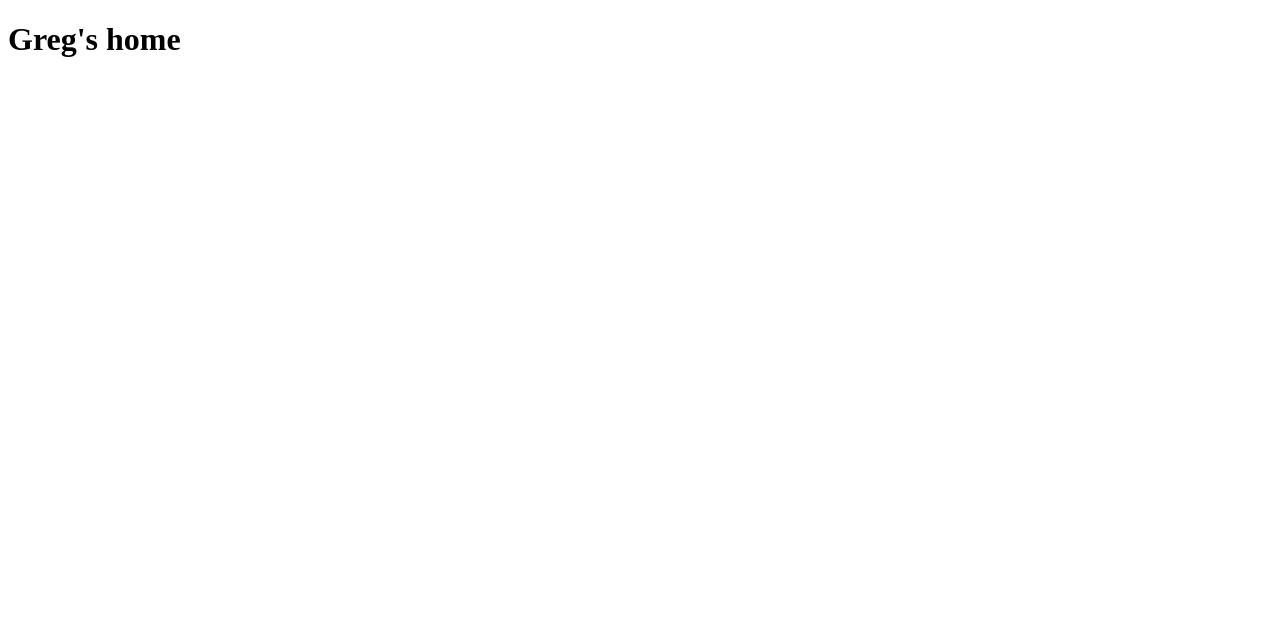
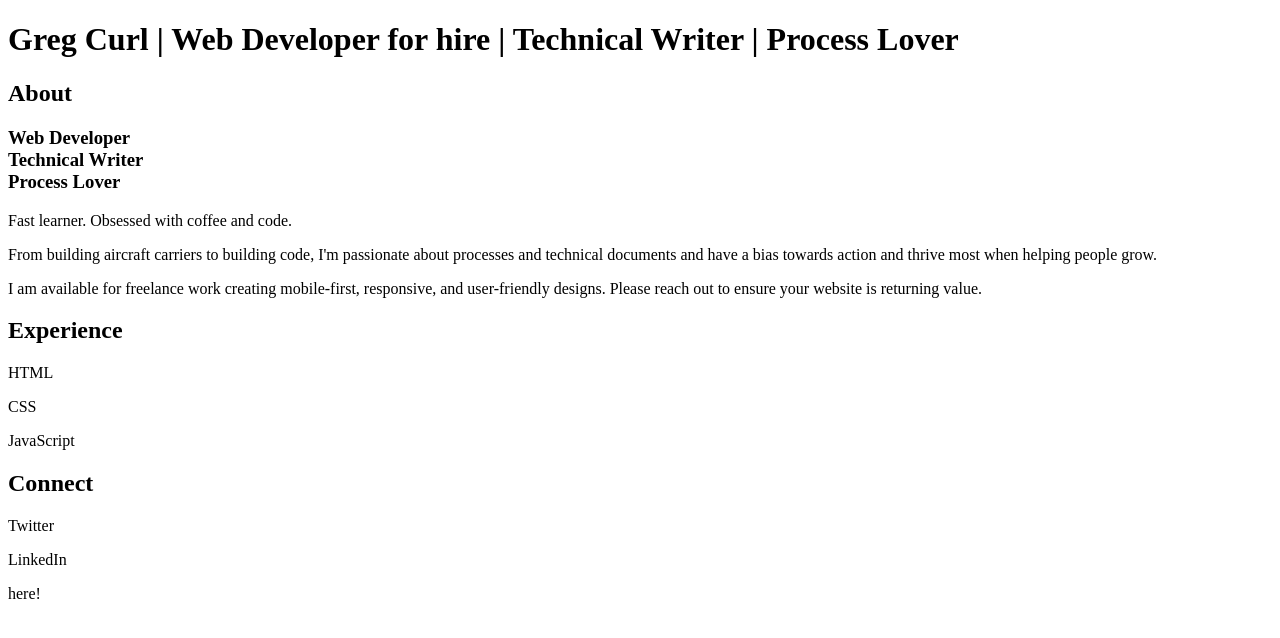
Before and after one commit to Code-the-Dream-School/eridanus-intro, a plain HTML site: page index.html in a window 1280 px wide. Drawn offline with Linux system fonts and the light colour scheme.

Commit message:
add about, experience, and connect sections to index.html

```diff
--- a/index.html
+++ b/index.html
@@ -7,7 +7,7 @@
     <head>
         <meta charset="utf-8">
         <meta http-equiv="X-UA-Compatible" content="IE=edge">
-        <title>Greg Curl</title>
+        <title>Greg Curl | Web Developer for hire | Technical Writer | Process Lover</title>
         <meta name="description" content="">
         <meta name="viewport" content="width=device-width, initial-scale=1">
         <link rel="stylesheet" href="">
@@ -17,7 +17,41 @@
         <!--[if lt IE 7]>
             <p class="browsehappy">You are using an <strong>outdated</strong> browser. Please <a href="#">upgrade your browser</a> to improve your experience.</p>
         <![endif]-->
-        <h1>Greg's home</h1>
+        <h1>Greg Curl | Web Developer for hire | Technical Writer | Process Lover</h1>
+
+        <section>
+            <h2>About</h2>
+            <h3>
+                Web Developer
+                <br>
+                Technical Writer
+                <br>
+                Process Lover
+                <br>
+            </h3>
+                <p>Fast learner. Obsessed with coffee and code.</p>
+
+                <p>
+                    From building aircraft carriers to building code, I'm passionate about processes and technical documents and have a bias towards action and thrive most when helping people grow.
+                </p>
+                <p>
+                    I am available for freelance work creating mobile-first, responsive, and user-friendly designs. Please reach out to ensure your website is returning value.
+                </p>
+        </section>
+
+        <section>
+            <h2>Experience</h2>
+            <p>HTML</p>
+            <p>CSS</p>
+            <p>JavaScript</p>
+        </section>
+
+        <section>
+            <h2>Connect</h2>
+            <p>Twitter</p>
+            <p>LinkedIn</p>
+            <p>here!</p>
+        </section>
 
         <script src="" async defer></script>
     </body>
```
